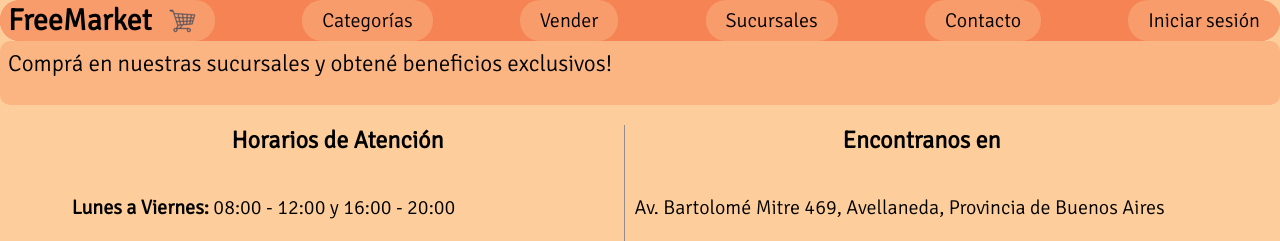
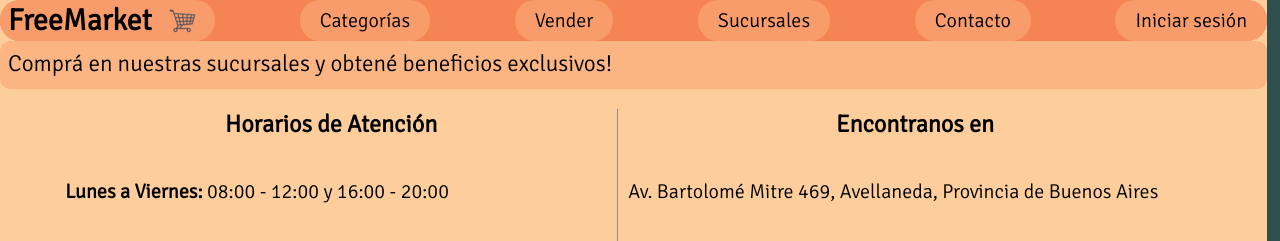
Before and after one commit to axelmatiasaguirre/tpo_freemarket, a Django app: page /sucursales/ in a window 1280 px wide. Shown: the top 241 px of the page. Run offline with Django 3.2, Linux system fonts and the light colour scheme.

Commit message:
deploy v1.3

```diff
--- a/static/css/contacto/contacto.css
+++ b/static/css/contacto/contacto.css
@@ -8,6 +8,7 @@
     --init-text: #fbb583;
     --background: #fdce9b;
     --form: #ffe7b2;
+    box-sizing: border-box;
 }
 
 body,
@@ -41,6 +42,7 @@ footer {
         "footer";
     grid-template-columns: auto;
     grid-template-rows: max-content;
+    width: 99%;
 }
 
 header {
@@ -48,7 +50,6 @@ header {
 }
 main {
     grid-area: main;
-    width: 99%;
 }
 footer {
     grid-area: footer;
--- a/static/css/style.css
+++ b/static/css/style.css
@@ -43,6 +43,7 @@ footer {
         "footer";
     grid-template-columns: auto;
     grid-template-rows: max-content;
+    width: 99%;
 }
 
 header {
--- a/static/css/sucursales/sucursales.css
+++ b/static/css/sucursales/sucursales.css
@@ -8,6 +8,7 @@
     --init-text: #fbb583;
     --background: #fdce9b;
     --form: #ffe7b2;
+    box-sizing: border-box;
 }
 
 body,
@@ -41,6 +42,7 @@ footer {
         "footer";
     grid-template-columns: auto;
     grid-template-rows: max-content;
+    width: 99%;
 }
 
 header {
--- a/static/css/vender/productos.css
+++ b/static/css/vender/productos.css
@@ -8,6 +8,7 @@
     --init-text: #fbb583;
     --background: #fdce9b;
     --form: #ffe7b2;
+    box-sizing: border-box;
 }
 
 body,
@@ -44,6 +45,7 @@ footer {
         "footer";
     grid-template-columns: auto;
     grid-template-rows: max-content;
+    width: 99%;
 }
 
 header {
--- a/static/css/vender/vender.css
+++ b/static/css/vender/vender.css
@@ -8,6 +8,7 @@
     --init-text: #fbb583;
     --background: #fdce9b;
     --form: #ffe7b2;
+    box-sizing: border-box;
 }
 
 body,
```
